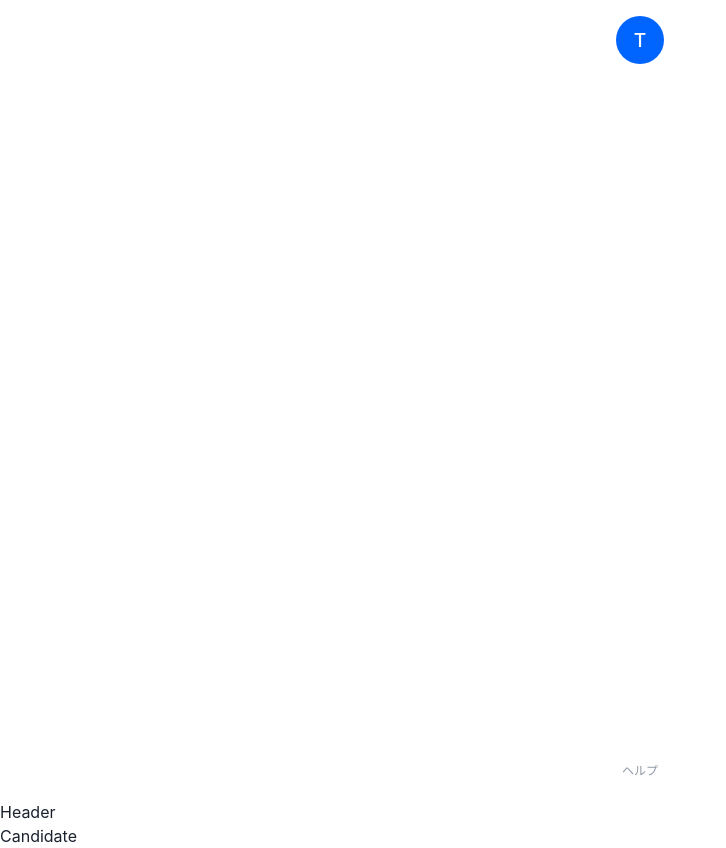
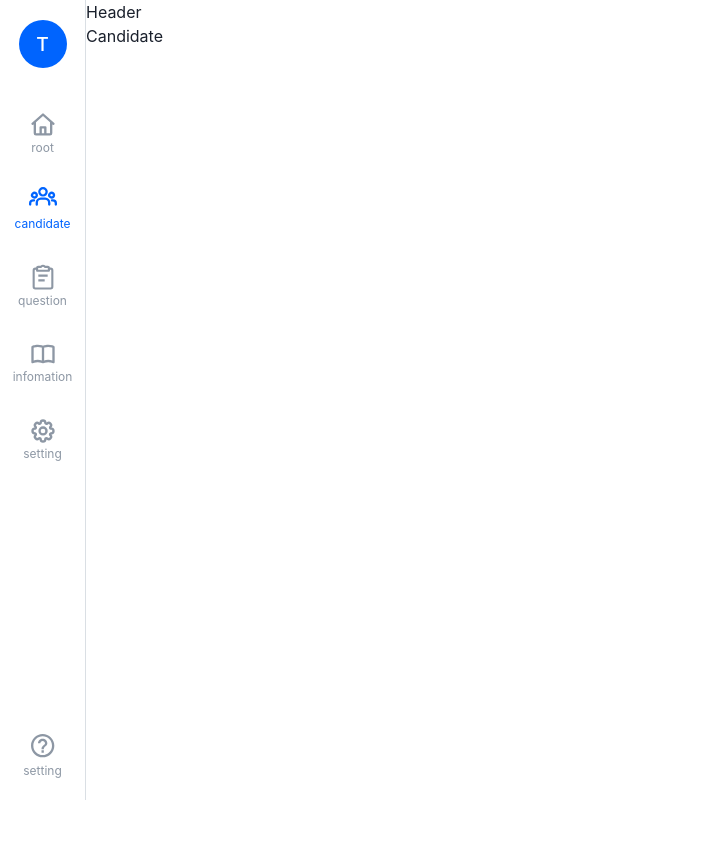
Before and after one commit to tangxife/react.me, a React (Create React App) app: page /candidate in a window 1280 px wide. Shown: the whole page, without its empty margins (0-726 px from the left). After the commit the page ends 800 px from the top, so only its background shows below. Built offline with nearby package versions, Linux system fonts and the light colour scheme.

Commit message:
add sidebar

```diff
--- a/package.json
+++ b/package.json
@@ -3,6 +3,7 @@
   "version": "0.1.0",
   "private": true,
   "dependencies": {
+    "@chakra-ui/icons": "^1.1.7",
     "@chakra-ui/react": "^1.8.5",
     "@emotion/react": "^11",
     "@emotion/styled": "^11",
--- /dev/null
+++ b/src/components/Icons/CandidateIcon/index.tsx
@@ -0,0 +1,18 @@
+import { createIcon } from "@chakra-ui/icons";
+
+const CandidateIcon = createIcon({
+  displayName: "",
+  viewBox: "0 0 24 24",
+  path: (
+    <path
+      fill="none"
+      d="M20.792 5.524a2.023 2.023 0 1 1-2.86 2.86 2.023 2.023 0 0 1 2.86-2.86M14.202 1.912a3.115 3.115 0 1 1-4.405 4.406 3.115 3.115 0 0 1 4.405-4.406M6.069 5.524a2.023 2.023 0 1 1-2.861 2.86 2.023 2.023 0 0 1 2.86-2.86M23 15v-1.096a2.5 2.5 0 0 0-2.5-2.5h-.8M1 15v-1.096a2.5 2.5 0 0 1 2.5-2.5h.801M17.34 15v-1.601a3.5 3.5 0 0 0-3.5-3.5h-3.68a3.5 3.5 0 0 0-3.5 3.5v1.6"
+      stroke="currentColor"
+      strokeWidth="2"
+      strokeLinecap="round"
+      strokeLinejoin="round"
+    />
+  ),
+});
+
+export default CandidateIcon;
--- /dev/null
+++ b/src/components/Icons/HelpIcon/index.tsx
@@ -0,0 +1,14 @@
+import { createIcon } from "@chakra-ui/icons";
+
+const HelpIcon = createIcon({
+  displayName: "",
+  viewBox: "0 0 24 24",
+  path: (
+    <path
+      fill="currentColor"
+      d="M9 16H11V14H9V16ZM10 0C4.48 0 0 4.48 0 10C0 15.52 4.48 20 10 20C15.52 20 20 15.52 20 10C20 4.48 15.52 0 10 0ZM10 18C5.59 18 2 14.41 2 10C2 5.59 5.59 2 10 2C14.41 2 18 5.59 18 10C18 14.41 14.41 18 10 18ZM10 4C7.79 4 6 5.79 6 8H8C8 6.9 8.9 6 10 6C11.1 6 12 6.9 12 8C12 10 9 9.75 9 13H11C11 10.75 14 10.5 14 8C14 5.79 12.21 4 10 4Z"
+    />
+  ),
+});
+
+export default HelpIcon;
--- /dev/null
+++ b/src/components/Icons/HomeIcon/index.tsx
@@ -0,0 +1,14 @@
+import { createIcon } from "@chakra-ui/icons";
+
+const HomeIcon = createIcon({
+  displayName: "",
+  viewBox: "0 0 24 24",
+  path: (
+    <path
+      fill="currentColor"
+      d="M11.336 2.253a1 1 0 0 1 1.328 0l9 8a1 1 0 0 1-1.328 1.494L20 11.45V19a2 2 0 0 1-2 2H6a2 2 0 0 1-2-2v-7.55l-.336.297a1 1 0 0 1-1.328-1.494l9-8ZM6 9.67V19h3v-5a1 1 0 0 1 1-1h4a1 1 0 0 1 1 1v5h3V9.671l-6-5.333-6 5.333ZM13 19v-4h-2v4h2Z"
+    />
+  ),
+});
+
+export default HomeIcon;
--- /dev/null
+++ b/src/components/Icons/InfomationIcon/index.tsx
@@ -0,0 +1,14 @@
+import { createIcon } from "@chakra-ui/icons";
+
+const InfomationIcon = createIcon({
+  displayName: "",
+  viewBox: "0 0 24 24",
+  path: (
+    <path
+      fill="currentColor"
+      d="M4 6.633c.14-.056.308-.118.503-.181A9.77 9.77 0 0 1 7.5 6a9.77 9.77 0 0 1 2.997.452c.195.063.363.125.503.181v10.88A11.817 11.817 0 0 0 7.5 17c-1.46 0-2.649.248-3.5.513V6.633Zm8-1.748c-.226-.1-.524-.219-.888-.337A11.769 11.769 0 0 0 7.5 4c-1.526 0-2.755.271-3.612.548a8.889 8.889 0 0 0-1.001.389 5.905 5.905 0 0 0-.357.18l-.025.014-.009.005-.003.002h-.001c-.002.002-.247.147-.002.002A1 1 0 0 0 2 6v13a1 1 0 0 0 1.51.86l-.005.003h.001l.002-.001.001-.001.037-.02c.037-.02.098-.05.182-.09.17-.078.43-.188.775-.3A9.77 9.77 0 0 1 7.5 19a9.77 9.77 0 0 1 2.997.451 6.9 6.9 0 0 1 .775.3 3.976 3.976 0 0 1 .223.112m0 0h-.001l-.002-.001-.001-.001c.314.185.704.185 1.018 0l.037-.02c.037-.02.098-.05.182-.09a6.9 6.9 0 0 1 .775-.3A9.77 9.77 0 0 1 16.5 19a9.77 9.77 0 0 1 2.997.451 6.9 6.9 0 0 1 .775.3 3.976 3.976 0 0 1 .219.11A1 1 0 0 0 22 19V6a1 1 0 0 0-.49-.86l-.002-.001h-.001l-.003-.003-.01-.005-.024-.014a5.883 5.883 0 0 0-.357-.18 8.897 8.897 0 0 0-1-.389A11.769 11.769 0 0 0 16.5 4c-1.525 0-2.755.271-3.612.548a9.112 9.112 0 0 0-.888.337m8 1.748v10.88A11.817 11.817 0 0 0 16.5 17c-1.46 0-2.649.248-3.5.513V6.633c.14-.056.308-.118.503-.181A9.77 9.77 0 0 1 16.5 6a9.77 9.77 0 0 1 2.997.452c.195.063.363.125.503.181Zm.49.228.005.002h-.001l-.003-.002Zm0 13 .004.002-.002-.002"
+    />
+  ),
+});
+
+export default InfomationIcon;
--- /dev/null
+++ b/src/components/Icons/QuestionIcon/index.tsx
@@ -0,0 +1,20 @@
+import { createIcon } from "@chakra-ui/icons";
+
+const QuestionIcon = createIcon({
+  displayName: "",
+  viewBox: "0 0 24 24",
+  path: [
+    <path
+      fill="currentColor"
+      key={1}
+      d="M18.5 3.1h-.55a1.71 1.71 0 0 0-1.69-1.57h-2.18a2.81 2.81 0 0 0-4.16 0H7.74A1.71 1.71 0 0 0 6.05 3.1H5.5a2.41 2.41 0 0 0-2.4 2.4v14a2.4 2.4 0 0 0 2.4 2.4h13a2.4 2.4 0 0 0 2.4-2.4v-14a2.41 2.41 0 0 0-2.4-2.4Zm-10.66.23h2.46a.89.89 0 0 0 .68-.31 1.53 1.53 0 0 1 1-.61c.4.065.76.284 1 .61a.89.89 0 0 0 .68.31h2.46v1.61H7.84V3.33ZM19.1 19.5a.6.6 0 0 1-.6.6h-13a.6.6 0 0 1-.6-.6v-14a.6.6 0 0 1 .6-.6h.54v.94a.9.9 0 0 0 .9.9h10.12a.9.9 0 0 0 .9-.9V4.9h.54a.6.6 0 0 1 .6.6v14Z"
+    />,
+    <path
+      fill="currentColor"
+      key={2}
+      d="M16 9.1H8v1.8h8V9.1ZM13.45 13.1H8v1.8h5.45v-1.8Z"
+    />,
+  ],
+});
+
+export default QuestionIcon;
--- /dev/null
+++ b/src/components/Icons/SettingIcon/index.tsx
@@ -0,0 +1,20 @@
+import { createIcon } from "@chakra-ui/icons";
+
+const SettingIcon = createIcon({
+  displayName: "",
+  viewBox: "0 0 24 24",
+  path: [
+    <path
+      fill="currentColor"
+      key={1}
+      d="M12 4a1 1 0 0 0-1 1c0 1.692-2.046 2.54-3.243 1.343a1 1 0 1 0-1.414 1.414C7.54 8.954 6.693 11 5 11a1 1 0 1 0 0 2c1.692 0 2.54 2.046 1.343 3.243a1 1 0 0 0 1.414 1.414C8.954 16.46 11 17.307 11 19a1 1 0 1 0 2 0c0-1.692 2.046-2.54 3.243-1.343a1 1 0 1 0 1.414-1.414C16.46 15.046 17.307 13 19 13a1 1 0 1 0 0-2c-1.692 0-2.54-2.046-1.343-3.243a1 1 0 0 0-1.414-1.414C15.046 7.54 13 6.693 13 5a1 1 0 0 0-1-1Zm-2.992.777a3 3 0 0 1 5.984 0 3 3 0 0 1 4.23 4.231 3 3 0 0 1 .001 5.984 3 3 0 0 1-4.231 4.23 3 3 0 0 1-5.984 0 3 3 0 0 1-4.231-4.23 3 3 0 0 1 0-5.984 3 3 0 0 1 4.231-4.231Z"
+    />,
+    <path
+      fill="currentColor"
+      key={2}
+      d="M12 10a2 2 0 1 0 0 4 2 2 0 0 0 0-4Zm-2.828-.828a4 4 0 1 1 5.656 5.656 4 4 0 0 1-5.656-5.656Z"
+    />,
+  ],
+});
+
+export default SettingIcon;
--- /dev/null
+++ b/src/components/SideBar/SideBarTab/index.tsx
@@ -0,0 +1,34 @@
+import React, { ReactNode, useContext } from "react"
+import { NavLink, useLocation } from "react-router-dom"
+
+import { Box, Text } from "@chakra-ui/react"
+
+import { ThemeContext } from "../../../theme/theme"
+
+interface IPropsType {
+  // key: string
+  title: string
+  link: string
+  icon?: ReactNode
+}
+
+const SideBarTab: React.FC<IPropsType> = (props: IPropsType) => {
+  const location = useLocation()
+  const { theme } = useContext(ThemeContext)
+
+  return (
+    <Box mb={7} textAlign="center" className="leftBarStyle" fontSize="12px">
+      <NavLink
+        to={props.link}
+        style={{ color: location.pathname === props.link ? theme.color.primary : theme.color.text.subText03 }}
+      >
+        <Text fontSize="20px" textAlign="center">
+          {props.icon}
+        </Text>
+        <Text>{props.title}</Text>
+      </NavLink>
+    </Box>
+  )
+}
+
+export default SideBarTab
--- a/src/components/SideBar/index.tsx
+++ b/src/components/SideBar/index.tsx
@@ -1,23 +1,46 @@
 import React from "react"
-import { Flex, Spacer, Box, Text, Wrap } from "@chakra-ui/react"
+import { Flex, Box, Text, Center } from "@chakra-ui/react"
 
 import Avatar from "./Avatar"
+import SideBarTab from "./SideBarTab"
+
+import { routes, IRouteType } from "../../router/RouterView/router"
+import HelpIcon from "../Icons/HelpIcon"
 
 const SideBar: React.FC = () => {
+  const generateNavLink = (routes: IRouteType[]) => {
+    return routes
+      .filter((e) => e.key !== "login")
+      .map((route, index) => {
+        return (
+          <>
+            <SideBarTab key={route.key} title={route.title} link={route.path} icon={route.icon}></SideBarTab>
+            {route.children?.map((item) => {
+              return (
+                <SideBarTab key={item.key} title={item.title} link={item.path} icon={item.icon}></SideBarTab>
+              )
+            })}
+          </>
+        )
+      })
+  }
+
   return (
     <Flex flexDirection="column" justifyContent="space-between" minHeight="100vh" alignItems="center">
       <Box>
-        <Box mb={10} mt={4}>
-          <Avatar userName="T" image="" />
+        <Box mb={10} mt={5}>
+          <Center>
+            <Avatar userName="T" image="" />
+          </Center>
         </Box>
-        {/* <Box>{generateMenu(leftBarIsActive)}</Box> */}
+        <Box>{generateNavLink(routes)}</Box>
       </Box>
       <Box mb={5}>
-        <Text paddingLeft="5px" color="#8D97A4">
-          {/* <UserSettingIcon boxSize={7} /> */}
+        <Text paddingLeft="5px" align="center" color="#8D97A4">
+          <HelpIcon boxSize={7} />
         </Text>
         <Text fontSize="12px" color="#8D97A4">
-          ヘルプ
+          setting
         </Text>
       </Box>
     </Flex>
--- a/src/pages/Home/index.tsx
+++ b/src/pages/Home/index.tsx
@@ -2,14 +2,24 @@ import React from "react"
 import { Outlet } from "react-router-dom"
 import SaideBar from "../../components/SideBar"
 import Header from "../../components/Header"
+import { Box, HStack } from "@chakra-ui/react"
 
 const Home: React.FC = () => {
   return (
-    <div>
-      <SaideBar />
-      <Header />
-      <Outlet />
-    </div>
+    // <div>
+    //   <SaideBar />
+    //   <Header />
+    //   <Outlet />
+    // </div>
+    <HStack spacing="0px" flexDirection="row">
+      <Box flex="0 0 86px" h="100VH" bg="white" borderRight="1px solid #DADFE4">
+        <SaideBar />
+      </Box>
+      <Box w="100%" h="100VH">
+        <Header />
+        <Outlet />
+      </Box>
+    </HStack>
   )
 }
 
--- a/src/router/RouterView/router.tsx
+++ b/src/router/RouterView/router.tsx
@@ -5,12 +5,18 @@ import Home from "../../pages/Home"
 import Candidate from "../../pages/Candidate"
 import Question from "../../pages/Question"
 import Setting from "../../pages/Setting/index"
+import HomeIcon from "../../components/Icons/HomeIcon"
+import CandidateIcon from "../../components/Icons/CandidateIcon"
+import QuestionIcon from "../../components/Icons/QuestionIcon"
+import SettingIcon from "../../components/Icons/SettingIcon"
+import InfomationIcon from "../../components/Icons/InfomationIcon"
 
 export interface IRouteType {
   key: string
   path: string
   component: ReactNode
   title: string
+  icon?: ReactNode
   children?: IRouteType[]
 }
 
@@ -20,24 +26,35 @@ export const routes: IRouteType[] = [
     path: "/",
     component: <Home />,
     title: "root",
+    icon: <HomeIcon boxSize={7} />,
     children: [
       {
         key: "candidate",
         path: "/candidate",
         component: <Candidate />,
         title: "candidate",
+        icon: <CandidateIcon boxSize={7} />,
       },
       {
         key: "question",
         path: "/question",
         component: <Question />,
         title: "question",
+        icon: <QuestionIcon boxSize={7} />,
+      },
+      {
+        key: "infomation",
+        path: "/infomation",
+        component: <>Infomation</>,
+        title: "infomation",
+        icon: <InfomationIcon boxSize={7} />,
       },
       {
         key: "setting",
         path: "/setting",
         component: <Setting />,
         title: "setting",
+        icon: <SettingIcon boxSize={7} />,
       },
     ],
   },
@@ -47,10 +64,4 @@ export const routes: IRouteType[] = [
     component: <Login />,
     title: "login",
   },
-  // {
-  //   key: "home",
-  //   path: "/home",
-  //   component: <Home />,
-  //   title: "home",
-  // },
 ]
```
Also changed, not shown: 1 other file (tests, documents, lock files or other folders).
